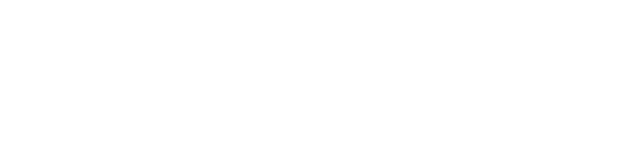
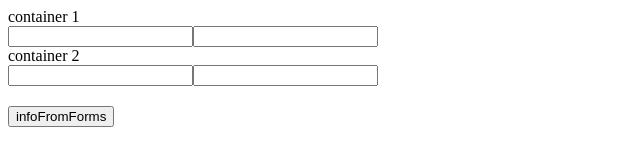
Before and after one commit to AnnaLopushyk/JavaScript, a plain HTML site: page lesson10/classwork/index.html in a window 1280 px wide. Shown: the whole page, without its empty margins (0-640 px from the left). Drawn offline with Linux system fonts and the light colour scheme.

Commit message:
classwork

```diff
--- a/lesson10/classwork/script.js
+++ b/lesson10/classwork/script.js
@@ -3,8 +3,54 @@
 // та виводиться на консоль інформація з цих 2х форм.
 //     Кнопка повинна лежати за межами форм (Щоб ьуникнути  перезавантаження сторінки)
 // Доступ до інпутів через Forms API. Отже дайте формі та інпутам всі необхідні атрибути.
-//
-//
+
+let divOne = document.createElement('div');
+divOne.innerText='container 1';
+document.body.appendChild(divOne);
+let divTwo = document.createElement('div');
+divTwo.innerText = 'container 2';
+document.body.appendChild(divTwo);
+
+let formOne = document.createElement('form');
+formOne.setAttribute('name','formOne');
+divOne.appendChild(formOne);
+
+
+let formTwo = document.createElement('form');
+formTwo.setAttribute('name','formTwo');
+divTwo.appendChild(formTwo);
+
+let inputeOne = document.createElement('input');
+inputeOne.setAttribute('name','inputeOne');
+
+let inputeTwo = document.createElement('input');
+inputeTwo.setAttribute('name','inputeTwo');
+
+
+let inputeThree = document.createElement('input');
+inputeOne.setAttribute('name','inputeThree');
+
+let inputeFour = document.createElement('input');
+inputeTwo.setAttribute('name','inputeFour')
+
+
+let button = document.createElement('button');
+button.innerText = 'infoFromForms';
+button.style.marginTop='20px'
+document.body.appendChild(button);
+
+formOne.append(inputeOne,inputeTwo);
+formTwo.append(inputeThree,inputeFour);
+
+
+button.addEventListener('click', function (){
+    console.log(document.form.formOne.inputeOne.value);
+    console.log(document.form.formOne.inputeTwo.value);
+    console.log(document.form.formTwo.inputeThree.value);
+    console.log(document.form.formTwo.inputeFour.value);
+})
+
+
 // - Створити 3 инпута та кнопку. Один визначає кількість рядків, другий - кількість ячеєк, третій вмиіст ячеєк.
 //     При натисканні кнопки, вся ця інформація зчитується і формується табличка, з відповідним вмістом.
 // (Додатковачастина для завдання)
```
Also changed, not shown: lesson10/classwork/index.html (+3 -0 lines).
